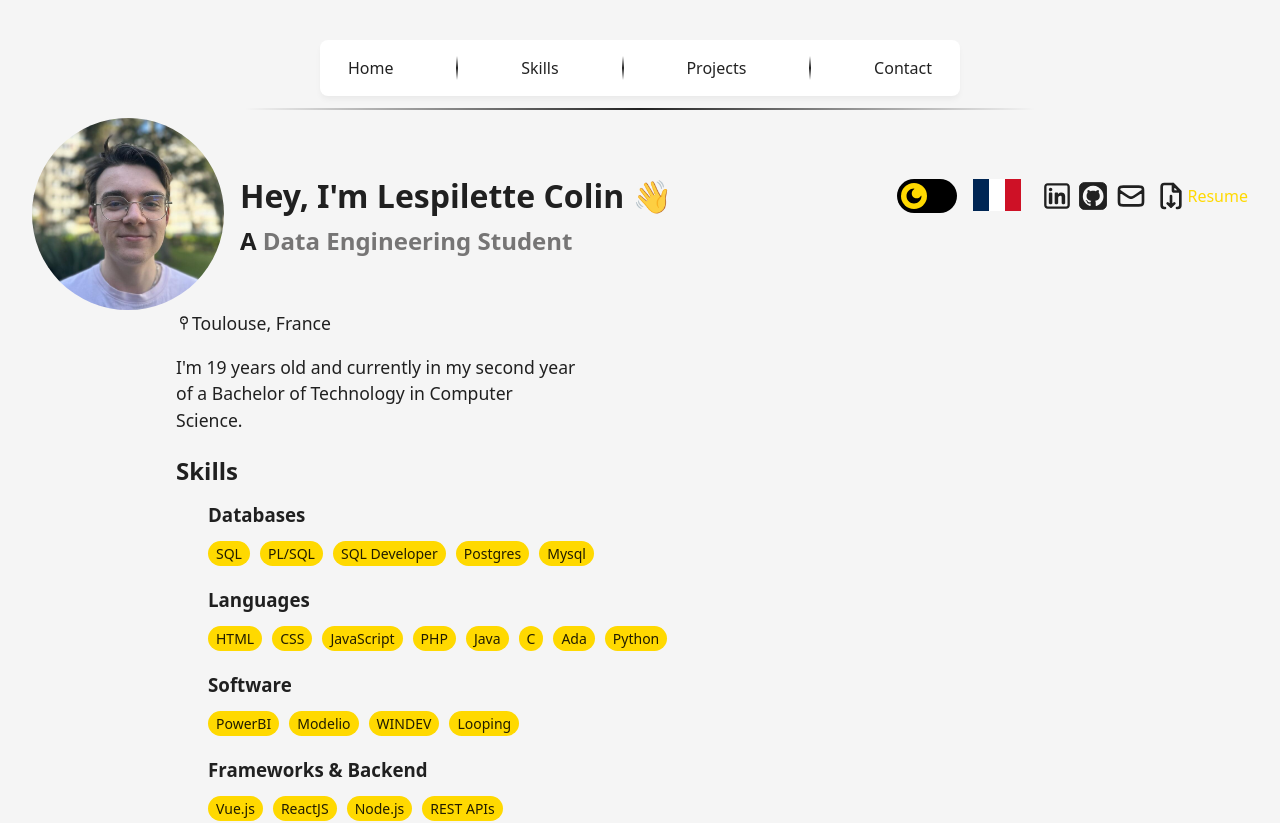
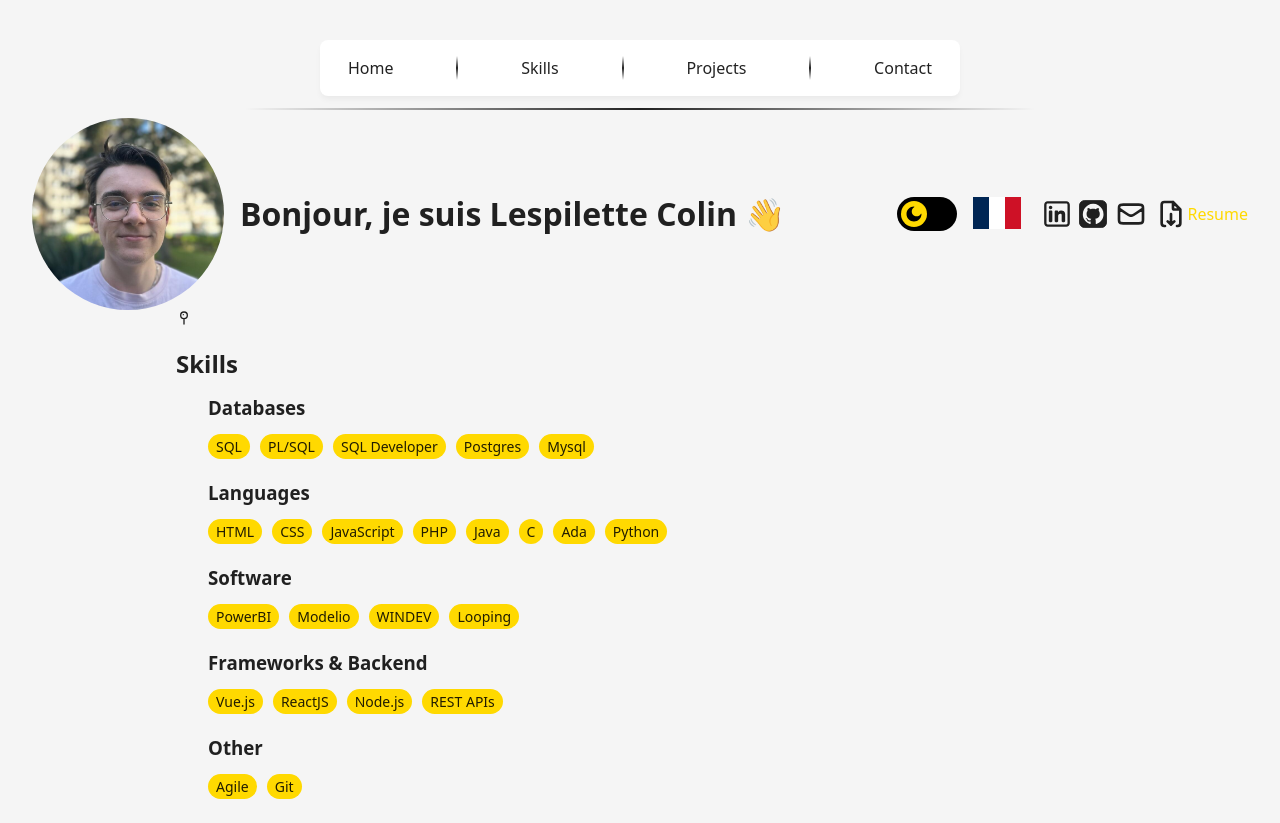
Before and after one commit to Apalian/portfolio, a Vue app: page / in a window 1280 px wide. Shown: the top 823 px of the page. Built offline with nearby package versions, Linux system fonts and the light colour scheme.

Commit message:
feat : Modification de la langue

```diff
--- a/src/components/Profile.vue
+++ b/src/components/Profile.vue
@@ -3,13 +3,13 @@
     <img src="/PP.jpg" alt="Profile picture" />
     <div class="profile-info">
       <div class="name-links-container">
-        <h1>Hey, I'm Lespilette Colin 👋</h1>
+        <h1>{{ helloText }}</h1>
         <div class="links-wrapper">
           <PropsSwitcher />
           <Links />
         </div>
       </div>
-      <h2>A <span class="highlight">Data Engineering Student</span></h2>
+      <h2></h2>
     </div>
   </div>
 
@@ -26,15 +26,51 @@
           class="location-path"
         ></path>
       </svg>
-      <p>Toulouse, France</p>
+      <p></p>
     </div>
-    <p class="bio-text">I'm 19 years old and currently in my second year of a Bachelor of Technology in Computer Science.</p>
+    <p class="bio-text"></p>
   </div>
 </template>
 
-<script setup lang="ts">
+<script setup>
 import Links from './Links.vue'
 import PropsSwitcher from './PropsSwitcher.vue';
+import { computed, watch } from 'vue'
+import { useLanguage } from '../utils/language.js';
+
+const { language } = useLanguage()
+console.log('langue :', language);
+
+const translations = {
+  en : {
+    'hello-text' : "Hey, I'm Lespilette Colin 👋",
+    'job-text' : 'A <span class="highlight">Data Engineering Student</span>',
+    'location-text' : "Toulouse, France",
+    'about-text' : "I'm 19 years old and currently in my second year of a Bachelor of Technology in Computer Science."
+  },
+  fr : {
+    'hello-text' : "Bonjour, je suis Lespilette Colin 👋",
+    'job-text' : 'Un <span class="highlight">Étudiant en Data</span>',
+    'location-text' : "Toulouse, France",
+    'about-text' : "J'ai 19 ans et je suis actuellement en deuxième année de BUT informatique"
+  },
+  zh : {
+    'hello-text' : "你好，我的名字是 Lespilette Colin 👋",
+    'job-text' : '一个<span class="highlight">数据工程学生</span>',
+    'location-text' : "Toulouse, 法国",
+    'about-text' : "我十九岁. 目前我在攻读计算机科学的技术学士第二年."
+  }
+}
+// Propriétés calculées pour obtenir les traductions
+const helloText = computed(() => translations[language.value]?.['hello-text'] || 'Texte non disponible');
+const locationText = computed(() => translations[language.value]?.['location-text'] || 'Localisation non disponible');
+const aboutText = computed(() => translations[language.value]?.['about-text'] || 'À propos non disponible');
+
+watch(language, (newLang) => {
+  console.log('La langue a changé:', newLang);
+});
+
+
 </script>
 
 <style scoped>
--- a/src/utils/language.js
+++ b/src/utils/language.js
@@ -24,7 +24,6 @@ export function useLanguage() {
 
     return{
         language,
-        useLanguage,
         cycleLanguage,
         setLanguage,
         availableLanguages
```
